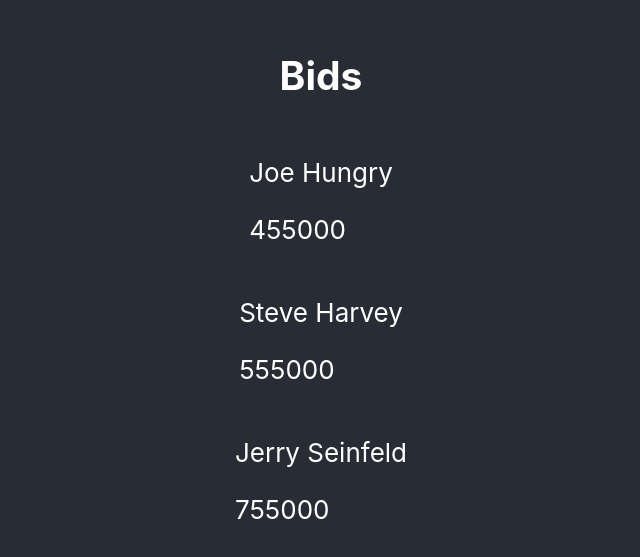
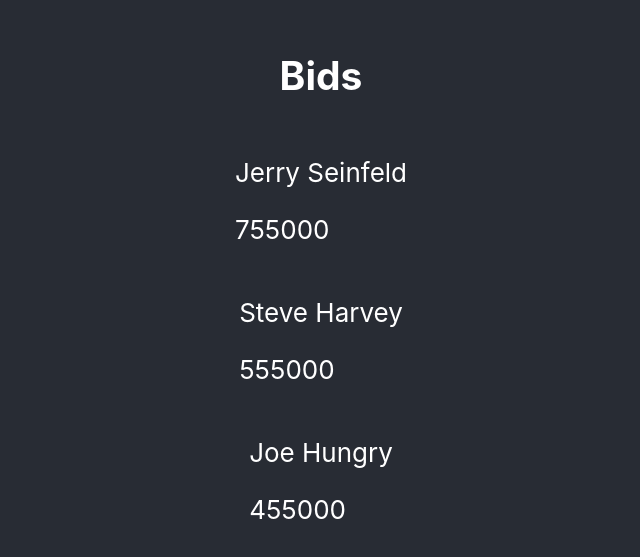
Before and after one commit to gooseisdead/house_bidder_basic, a React (Create React App) app: page / in a window 1280 px wide. Shown: the part 915-1472 px from the top of the page, without its empty margins (319-959 px from the left). Built offline with nearby package versions, Linux system fonts and the light colour scheme; data requests are answered from the project's data file.

Commit message:
sort added

```diff
--- a/src/Containers/BidContainer.js
+++ b/src/Containers/BidContainer.js
@@ -10,7 +10,8 @@
     componentDidMount() {
         fetch("http://localhost:8000/bidders")
         .then(resp => resp.json())
-        .then(data => this.setState({ api: data}))
+        // .then(data => this.setState({ api: data.sort( (a, b) => parseInt(b.price) - parseInt(a.price) )}))
+        .then(data => this.setState( {api: data.sort( (a, b) => parseInt(b.bid) - parseInt(a.bid) )}))
     }
 
     renderBidders = () => {
```
Also changed, not shown: 1 other file (tests, documents, lock files or other folders).
